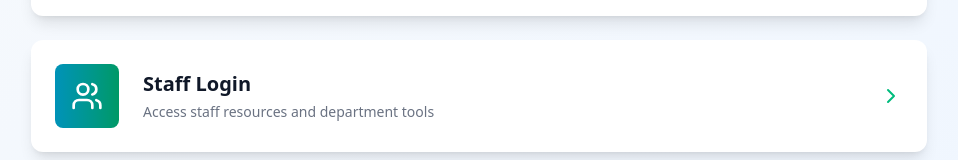
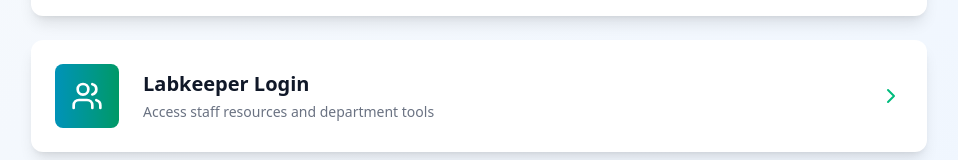
Before and after one commit to TehanLiyanage/Spacefix-Application---SDGP---CS48, a React (Vite) app: page /iit-role-login in a window 1280 px wide. Shown: the part 548-708 px from the top of the page, without its empty margins (161-1119 px from the left). Built offline with nearby package versions, Linux system fonts and the light colour scheme; no server answers.

Commit message:
Update IITRoleLogin.jsx

```diff
--- a/src/components/logins/iitlogins/IITRoleLogin.jsx
+++ b/src/components/logins/iitlogins/IITRoleLogin.jsx
@@ -32,7 +32,7 @@ const IITRoleLogin = () => {
     },
     {
       id: 4,
-      title: 'Staff Login',
+      title: 'Labkeeper Login',
       icon: <Users className="w-8 h-8" />,
       description: 'Access staff resources and department tools',
       path: '/iit-labkeeper-login',
```
